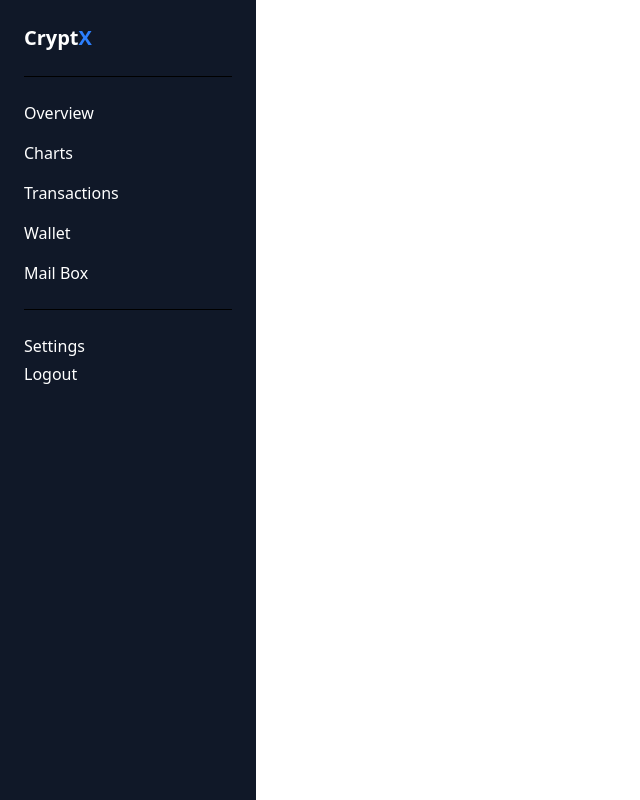
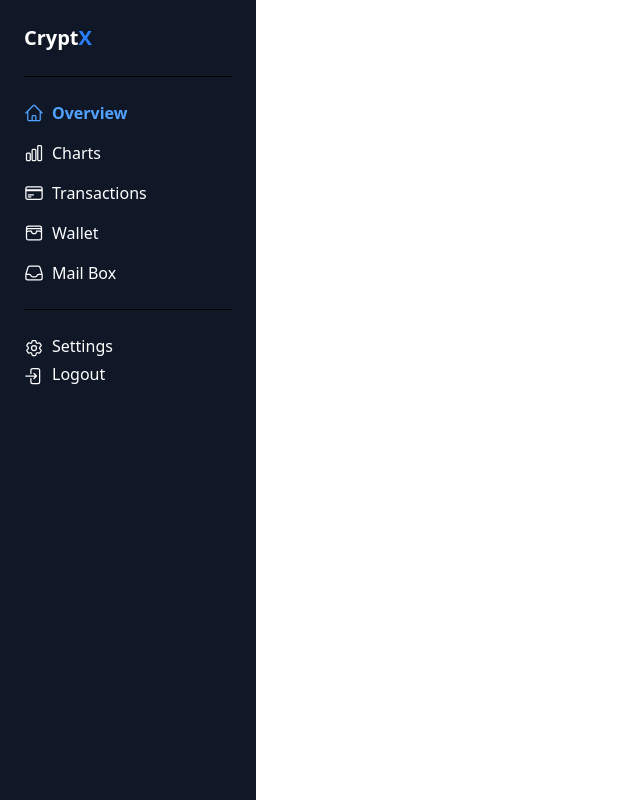
Before and after one commit to projectphenyo/CryptX-, a React (Vite) app in the folder my-cryptx/: page / in a window 1280 px wide. Shown: the whole page, without its empty margins (0-640 px from the left). Built offline with nearby package versions, Linux system fonts and the light colour scheme.

Commit message:
installed @heroicons for sidebar

```diff
--- a/my-cryptx/package.json
+++ b/my-cryptx/package.json
@@ -10,6 +10,7 @@
     "preview": "vite preview"
   },
   "dependencies": {
+    "@heroicons/react": "^2.2.0",
     "@tailwindcss/vite": "^4.1.18",
     "react": "^19.2.0",
     "react-dom": "^19.2.0",
--- a/my-cryptx/src/components/layout/Sidebar.jsx
+++ b/my-cryptx/src/components/layout/Sidebar.jsx
@@ -1,4 +1,6 @@
 import React from 'react'
+import { HomeIcon,ChartBarIcon,CreditCardIcon,WalletIcon,InboxIcon,Cog6ToothIcon,ArrowRightEndOnRectangleIcon } from "@heroicons/react/24/outline";
+
 
 const Sidebar = () => {
   return (
@@ -10,33 +12,35 @@ const Sidebar = () => {
       {/* <h1 className="text-2xl font-bold mb-8">CryptX</h1> */}
       <nav>
         <ul className="space-y-4">
-          <li className="hover:text-blue-400 cursor-pointer" active="overview" >Overview</li>
-          <li className="hover:text-blue-400 cursor-pointer">Charts</li>
-          <li className="hover:text-blue-400 cursor-pointer">Transactions</li>
-          <li className="hover:text-blue-400 cursor-pointer">Wallet</li>
-          <li className="hover:text-blue-400 cursor-pointer">Mail Box</li>
+          <li className="flex items-center space-x-2 hover:text-blue-400 cursor-pointer text-blue-400 font-semibold" >
+            <HomeIcon className="h-5 w-5" />
+            <span>Overview</span>
+          </li>
+          <li className="flex items-center space-x-2 hover:text-blue-400 cursor-pointer">
+            <ChartBarIcon className="h-5 w-5" />
+            <span>Charts</span>
+            </li>
+          <li className="flex items-center space-x-2 hover:text-blue-400 cursor-pointer">
+            <CreditCardIcon className="h-5 w-5" />
+            <span>Transactions</span></li>
+          <li className="flex items-center space-x-2 hover:text-blue-400 cursor-pointer">
+            <WalletIcon className="h-5 w-5" />
+            <span>Wallet</span></li>
+          <li className="flex items-center space-x-2 hover:text-blue-400 cursor-pointer">
+            <InboxIcon className="h-5 w-5" />
+            <span>Mail Box</span></li>
 
           <div className="pt-6 border-black mt-6 border-t border-sidebar-border space-y-1">
-          <li className="hover:text-blue-400 cursor-pointer">Settings</li>
-          <li className="hover:text-blue-400 cursor-pointer">Logout</li>
+          <li className="hover:text-blue-400 cursor-pointer">
+            <Cog6ToothIcon className="h-5 w-5 inline-block mr-2" />
+            <span>Settings</span>
+            </li>
+          <li className="hover:text-blue-400 cursor-pointer">
+            <ArrowRightEndOnRectangleIcon className="h-5 w-5 inline-block mr-2" />
+            <span>Logout</span></li>
             </div>
         </ul>
       </nav>
-
-       {/* <nav className="flex-1 px-2 lg:px-3 py-6 space-y-1 overflow-y-auto scrollbar-thin">
-        <div className="space-y-1">
-          <NavItem icon={<LayoutDashboard size={20} />} label="Dashboard" isActive />
-          <NavItem icon={<Wallet size={20} />} label="Wallet" />
-          <NavItem icon={<ArrowLeftRight size={20} />} label="Exchange" />
-          <NavItem icon={<PieChart size={20} />} label="Portfolio" />
-          <NavItem icon={<TrendingUp size={20} />} label="Markets" />
-        </div>
-
-        <div className="pt-6 mt-6 border-t border-sidebar-border space-y-1">
-          <NavItem icon={<Settings size={20} />} label="Settings" />
-          <NavItem icon={<HelpCircle size={20} />} label="Help Center" />
-        </div> */}
-      {/* </nav> */}
     </aside>
 
 
```
Also changed, not shown: 1 other file (tests, documents, lock files or other folders).
